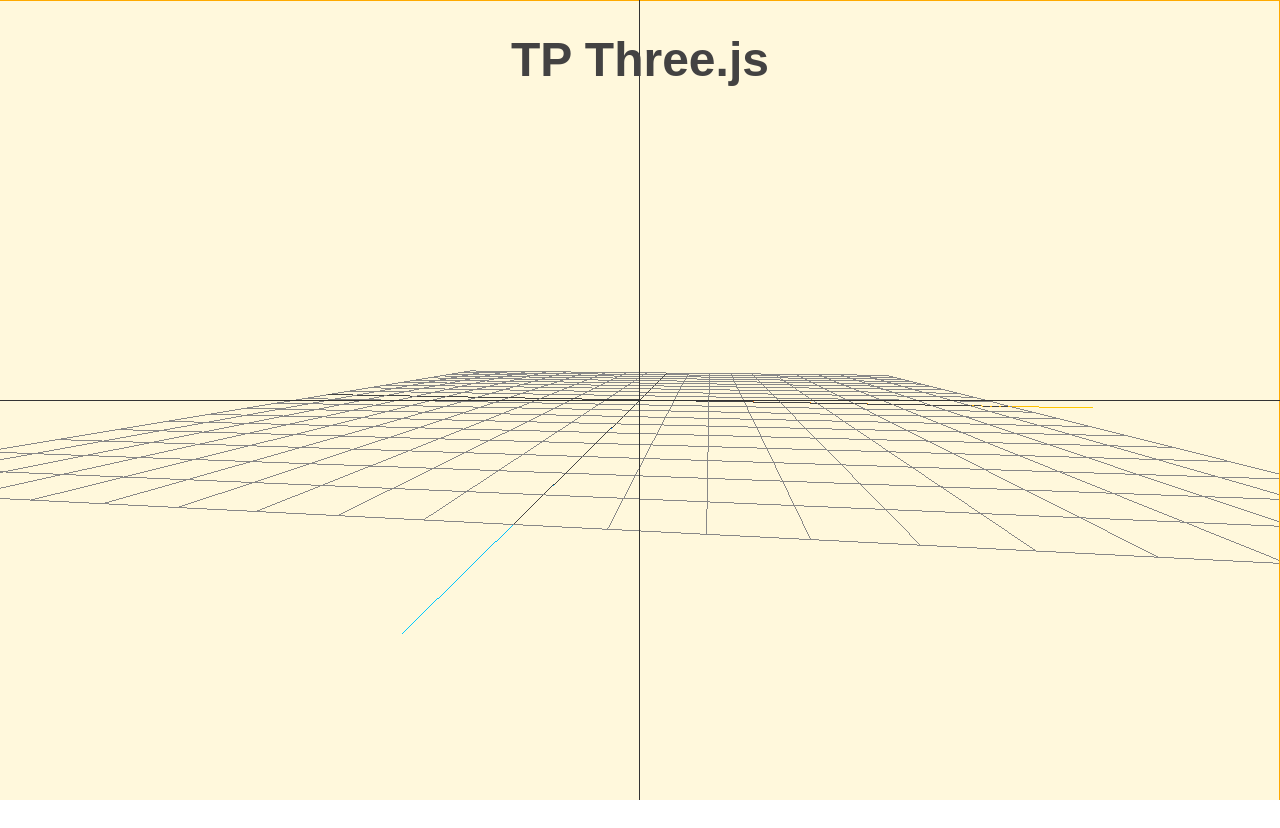
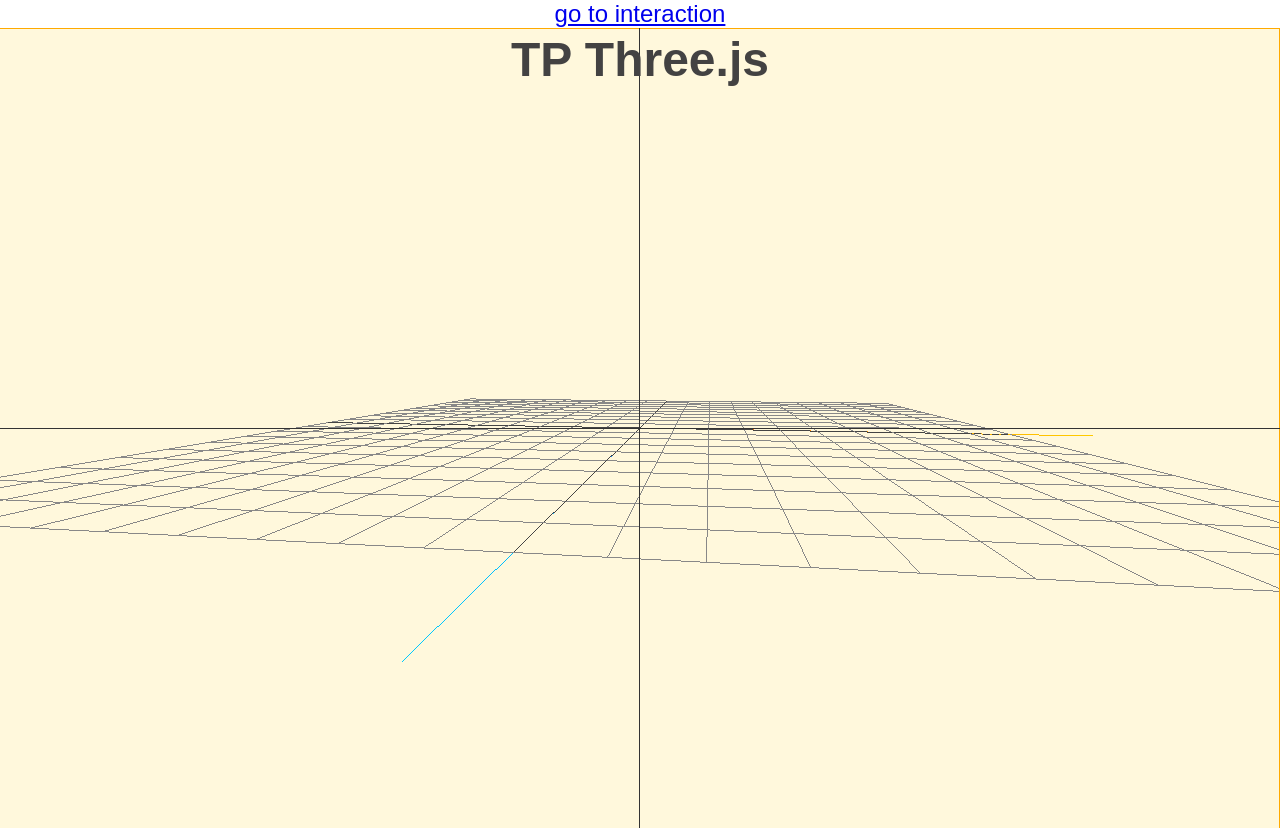
Before and after one commit to LShiftt/cube-three-js, a website built with Vite: page index.html in a window 1280 px wide. Before the commit the page ends 800 px from the top, so only its background shows below. Built offline with nearby package versions, Linux system fonts and the light colour scheme.

Commit message:
feat: lien vers interaction

```diff
--- a/index.html
+++ b/index.html
@@ -1,20 +1,21 @@
 <!DOCTYPE html>
 <html lang="fr">
+
 <head>
   <title>Starter Three.js</title>
   <meta charset="utf-8" />
-    <meta
-      name="viewport"
-      content="width=device-width, user-scalable=no, minimum-scale=1.0,
-maximum-scale=1.0"
-    />
+  <meta name="viewport" content="width=device-width, user-scalable=no, minimum-scale=1.0,
+maximum-scale=1.0" />
   <link href="main.css" rel="stylesheet" />
 </head>
+
 <body>
   <h1>TP Three.js</h1>
+  <a href="./interaction.html">go to interaction</a>
   <div id="scene-container">
     <!-- le canvas sera injecté ICI -->
   </div>
   <script type="module" src="main.js"></script>
 </body>
+
 </html>
```
Lines whose indentation alone changed are shown as unchanged.
